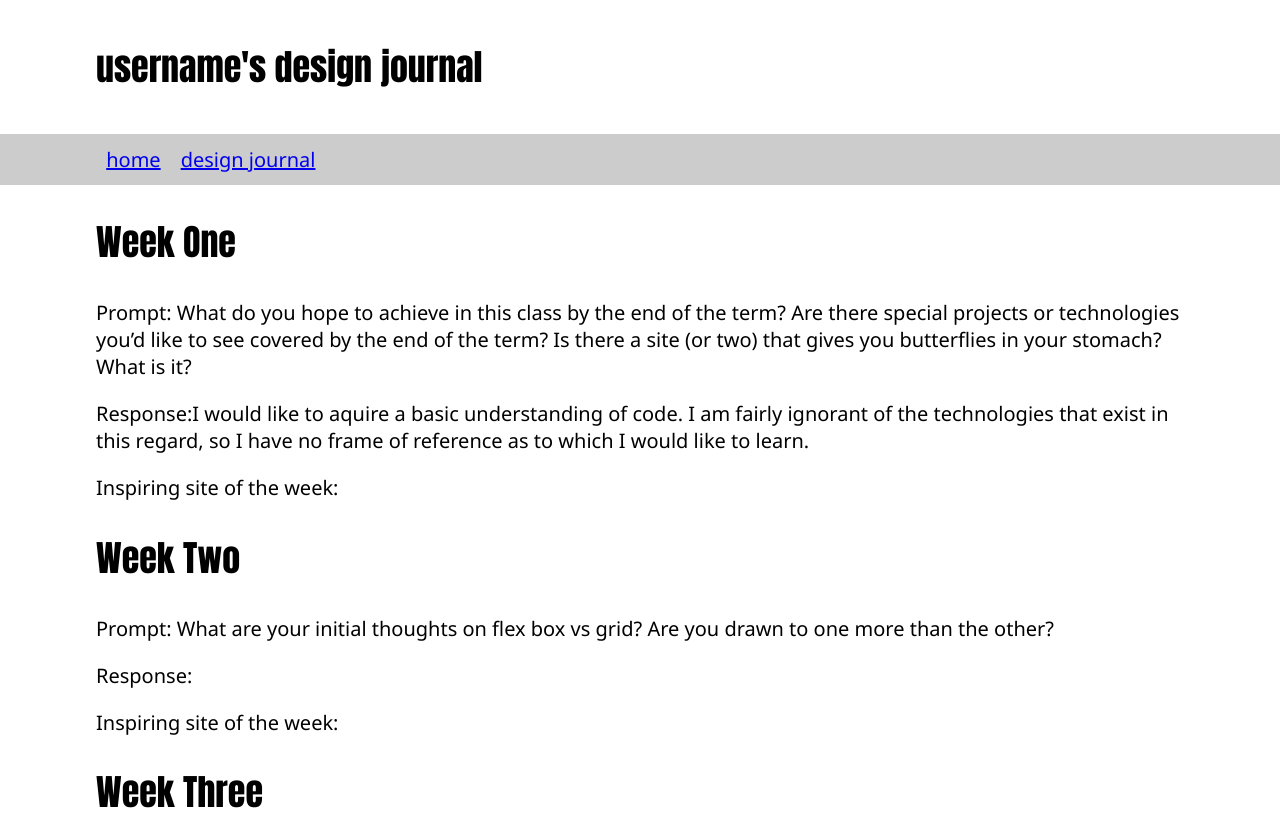
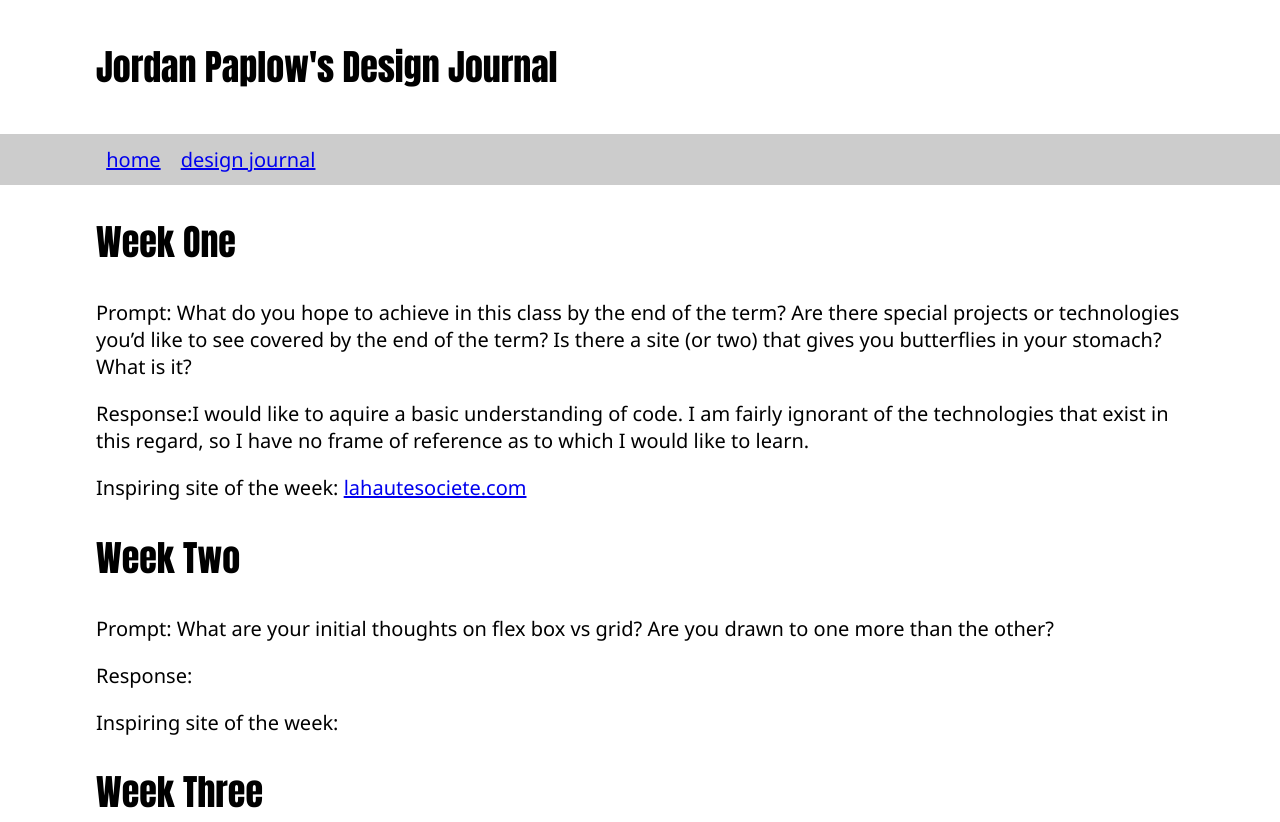
Before and after one commit to JordanPaplow/JordanPaplow.github.io, a plain HTML site: page design-journal.html in a window 1280 px wide. Shown: the top 822 px of the page. Drawn offline with Linux system fonts and the light colour scheme.

Commit message:
Design Journal and Homepage updates.

```diff
--- a/design-journal.html
+++ b/design-journal.html
@@ -3,14 +3,14 @@
   <head>
     <meta charset="UTF-8" />
     <meta name="viewport" content="width=device-width, initial-scale=1.0" />
-    <title>Change this text! It shows up in the browser tab</title>
+    <title>JP's Design Journal Extravaganza</title>
     <link rel="stylesheet" href="css/style.css" />
-    <link rel="shortcut icon" href="favicon2.ico" type="image/x-icon" />
-    <link rel="icon" href="favicon.ico" type="image/x-icon" />
+    <link rel="shortcut icon" href="FaviconBooty.png" type="image/x-icon" />
+    <link rel="icon" href="FaviconBooty.png" type="image/x-icon" />
   </head>
   <body>
     <header>
-      <h1>username's design journal</h1>
+      <h1>Jordan Paplow's Design Journal</h1>
     </header>
     <nav>
       <div><a href="index.html">home</a><a href="design-journal.html">design journal</a></div>
@@ -20,7 +20,7 @@
         <h2>Week One</h2>
         <p>Prompt: What do you hope to achieve in this class by the end of the term? Are there special projects or technologies you’d like to see covered by the end of the term? Is there a site (or two) that gives you butterflies in your stomach? What is it?</p>
         <p>Response:I would like to aquire a basic understanding of code. I am fairly ignorant of the technologies that exist in this regard, so I have no frame of reference as to which I would like to learn. </p>
-        <p>Inspiring site of the week: <a href=""></a></p>
+        <p>Inspiring site of the week: <a href="https://www.lahautesociete.com/">lahautesociete.com</a></p>
       </section>
       <section>
         <h2>Week Two</h2>
```
Also changed, not shown: index.html (+2 -2 lines), FaviconBooty.png (added), favicon2.ico (deleted), 1 other file.
